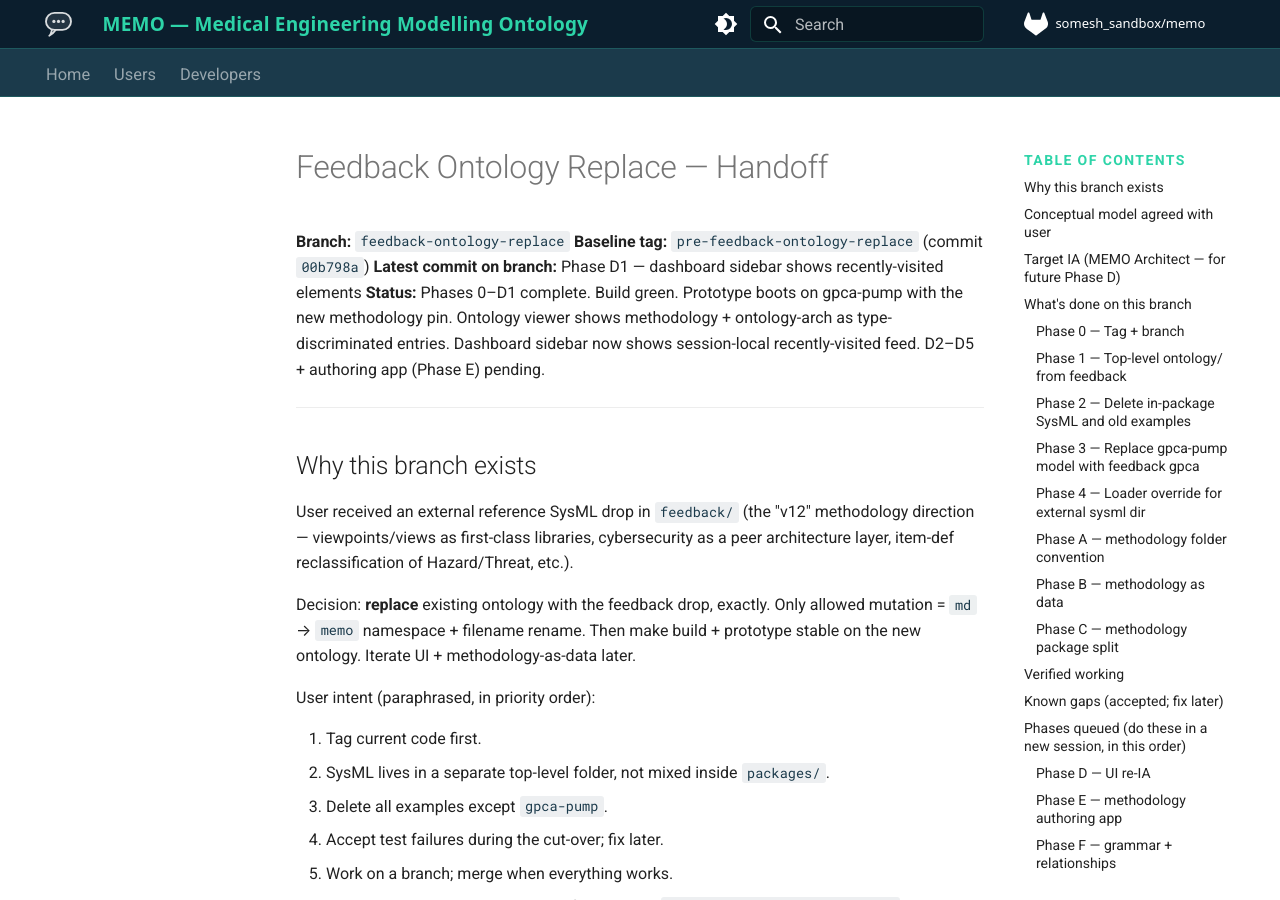
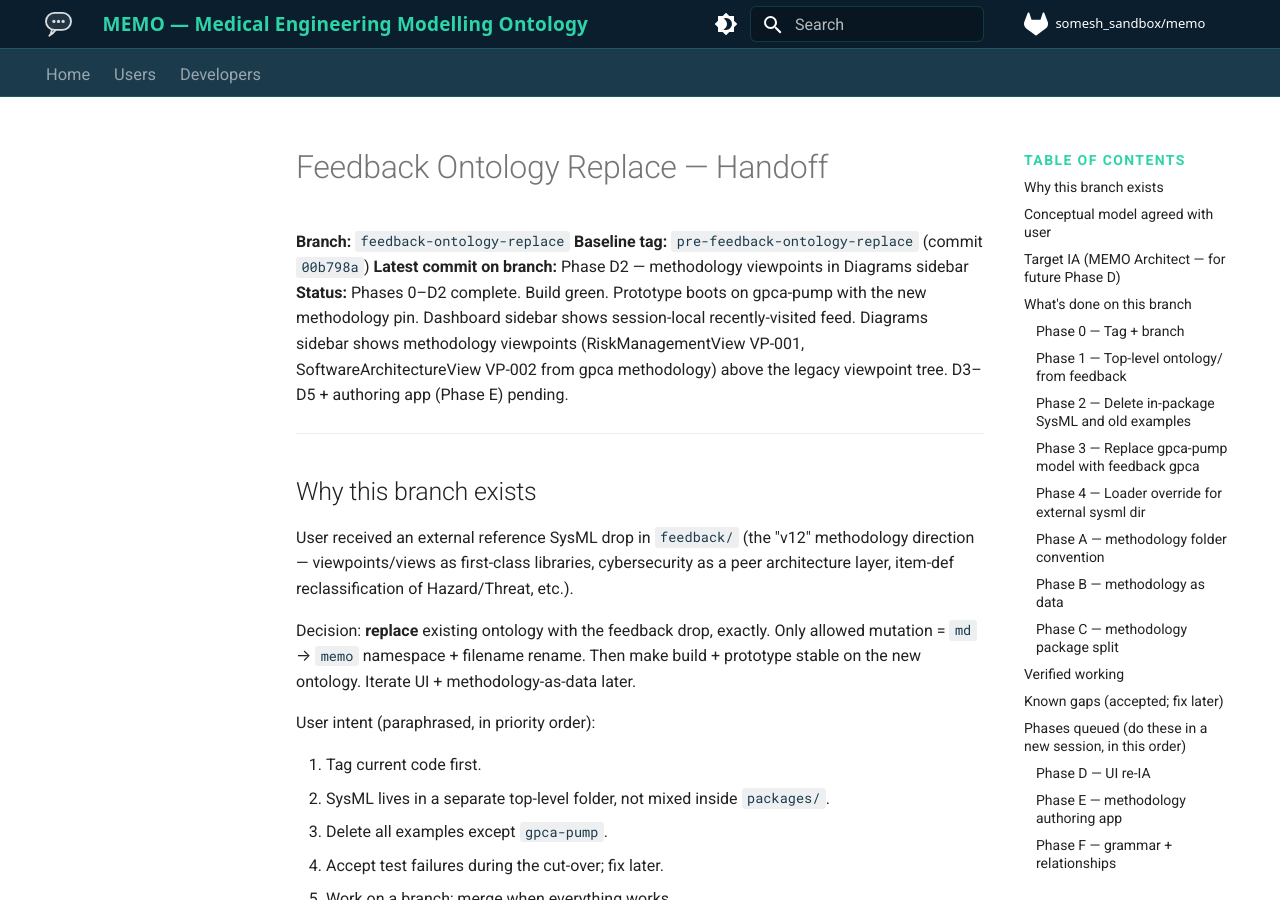
Before and after one commit to memoarchitect/memo-architect, an MkDocs documentation site: the page built from docs/src/developers/architecture/feedback-ontology-replace-handoff.md, in a window 1280 px wide and 900 px high. Built offline with MkDocs 1.6.1 and Material for MkDocs 9.7.7, drawn with Linux system fonts in a browser that asks for light colours; comment, search, counter and statistics services are not loaded; some of the changed text lies outside the part shown.

Commit message:
docs: update handoff for D1 + D2 progress
Co-Authored-By: Claude Opus 4.7 <noreply@anthropic.com>

```diff
--- a/docs/src/developers/architecture/feedback-ontology-replace-handoff.md
+++ b/docs/src/developers/architecture/feedback-ontology-replace-handoff.md
@@ -2,8 +2,8 @@
 
 **Branch:** `feedback-ontology-replace`
 **Baseline tag:** `pre-feedback-ontology-replace` (commit `00b798a`)
-**Latest commit on branch:** Phase D1 — dashboard sidebar shows recently-visited elements
-**Status:** Phases 0–D1 complete. Build green. Prototype boots on gpca-pump with the new methodology pin. Ontology viewer shows methodology + ontology-arch as type-discriminated entries. Dashboard sidebar now shows session-local recently-visited feed. D2–D5 + authoring app (Phase E) pending.
+**Latest commit on branch:** Phase D2 — methodology viewpoints in Diagrams sidebar
+**Status:** Phases 0–D2 complete. Build green. Prototype boots on gpca-pump with the new methodology pin. Dashboard sidebar shows session-local recently-visited feed. Diagrams sidebar shows methodology viewpoints (RiskManagementView VP-001, SoftwareArchitectureView VP-002 from gpca methodology) above the legacy viewpoint tree. D3–D5 + authoring app (Phase E) pending.
 
 ---
 
@@ -202,7 +202,7 @@ Phase C **deferred** the empty-stub deletion (`packages/ontology-process`, `pack
 Goal: implement the target IA. **Touch one tab at a time. Verify in browser between each.**
 
 - **D1** Dashboard sidebar → "Recently updated elements" feed (replace current full-tree element list). ✅ done — `DashboardSidebar.tsx`, store gained `recentlyVisited: string[]` (session-only, top 20). Falls back to kind-diverse sample when empty. Activated only for `activeView.type === 'dashboard'`.
-- **D2** Diagrams tab → tree = methodology.viewpoints → views → user-drawn diagrams. Each view-def from `ontology/views/` becomes a template; user diagrams appear nested under their matching view.
+- **D2** Diagrams tab → tree = methodology.viewpoints → views → user-drawn diagrams. Each view-def from `ontology/views/` becomes a template; user diagrams appear nested under their matching view. ⚠️ partial — methodology:update wired into store (`methodology` field + `setMethodology`); `ViewExplorerContent` shows a "Methodology Viewpoints" section above the legacy tree, sourced from `methodology.folders[*].parts['Viewpoint']`. Each entry currently a stub (title + id + description on expand). Still pending: nesting view-defs from `ontology/views/` under each viewpoint, and matching user diagrams to a methodology viewpoint id (today they only know about legacy `model.viewpoints`).
 - **D3** Model Explorer → pure element catalog (kinds + instances). Drop view rendering from this tab.
 - **D4** DHF tab → list driven by `methodology.dhf_documents`. Each entry uses its referenced document-view template from `ontology/compliance/`.
 - **D5** Delete Ontology tab. Add **Methodology** tab — read-only viewer showing the active methodology (viewpoints, views, DHF docs, rules). Add a "Edit in <authoring app>" button (disabled until Phase E lands).
```
